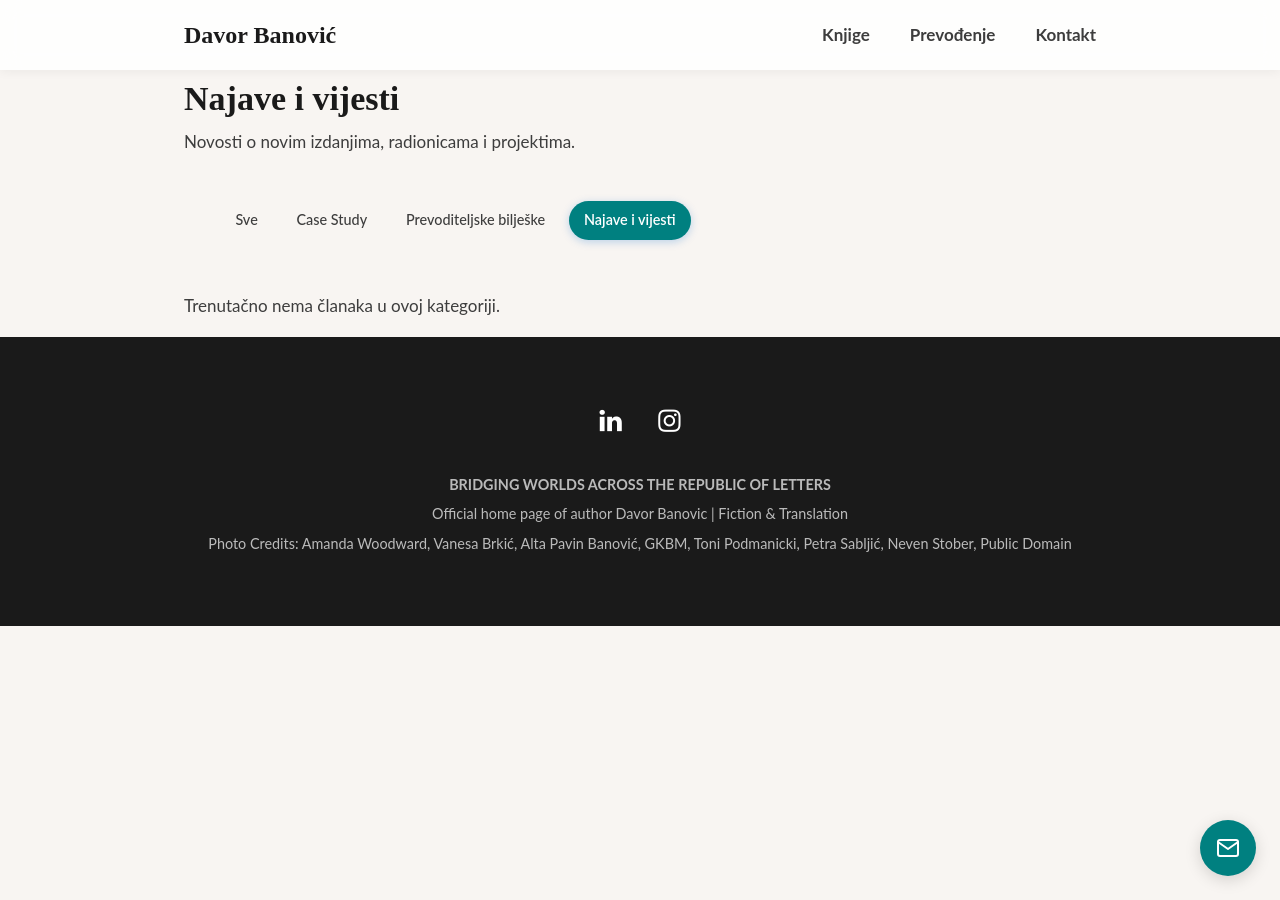
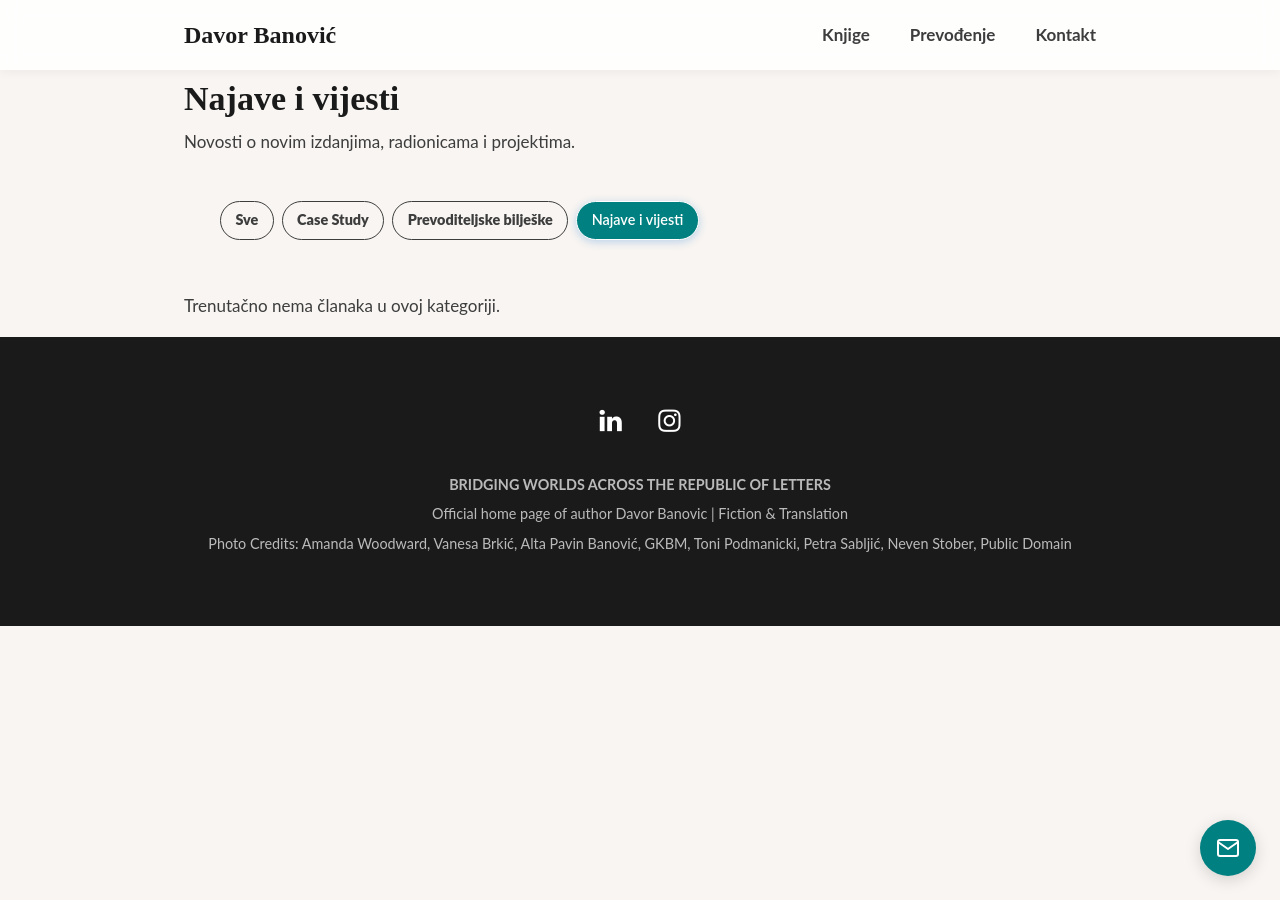
Before and after one commit to banovotz/banovotz.github.io, a Jekyll site: the page built from _pages/cat-najave.html, in a window 1280 px wide. Built offline with Jekyll 4.4.1, drawn with Linux system fonts in a browser that asks for light colours.

Commit message:
Fixed category names styling

```diff
--- a/assets/css/style.css
+++ b/assets/css/style.css
@@ -1215,14 +1215,12 @@
 
 /* --- Category Navigation Menu --- */
 .category-nav {
+
   display: flex;
   align-items: center;
   gap: 1rem;
   margin: 2rem 0 2.5rem 0;
   padding: 0.75rem 1.25rem;
-  /*background-color: var(--card-bg, #f8fafc);
-  border: 1px solid var(--border-color, #e2e8f0);
-  border-radius: 50px; /* Pilula oblik spremnika */*/
   flex-wrap: wrap; /* Omogućuje uredan prelom na mobitelima */
 }
 
@@ -1255,13 +1253,13 @@
   display: inline-block;
   padding: 0.4rem 0.9rem;
   font-size: 0.9rem;
-  font-weight: 500;
+  font-weight: 1000;
   color: var(--text-color, #334155);
   background-color: transparent;
   border-radius: 20px;
   text-decoration: none;
   transition: all 0.2s ease-in-out;
-  border: 1px solid transparent;
+  border: 1px solid;
 }
 
 /* Hover stanje */
```
